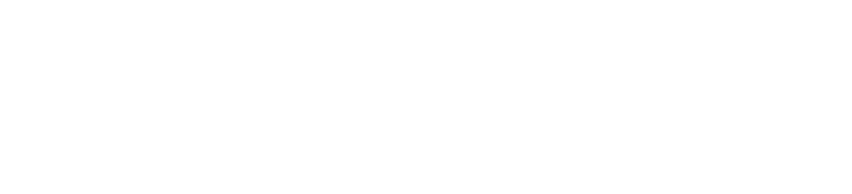
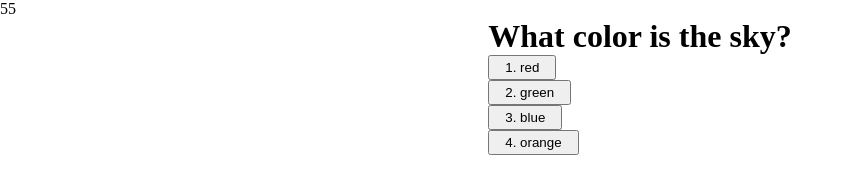
Before and after one commit to csabbah/dynamic-coding-quiz, a plain HTML site: page index.html in a window 1280 px wide. Shown: the whole page, without its empty margins (0-852 px from the left). Drawn offline with Linux system fonts and the light colour scheme.

Commit message:
Added the initial raw functionality of the quiz including the timer

```diff
--- a/Assets/CSS/styles.css
+++ b/Assets/CSS/styles.css
@@ -0,0 +1,16 @@
+* {
+  padding: 0;
+  margin: 0;
+}
+
+ul {
+  list-style: none;
+}
+
+main {
+  display: flex;
+  justify-content: center;
+}
+.btn {
+  padding: 3px 15px;
+}
--- a/Assets/JS/script.js
+++ b/Assets/JS/script.js
@@ -0,0 +1,120 @@
+var questions = [
+  {
+    question: 'What color is the sky?',
+    options: ['red', 'green', 'blue', 'orange'],
+    answer: 'blue',
+  },
+  {
+    question: 'Why am i gay?',
+    options: ['idk', 'suure', 'why', 'yes'],
+    answer: 'idk',
+  },
+  {
+    question: 'Why is soup good?',
+    options: ['warm', 'good', 'hot', 'sexy'],
+    answer: 'hot',
+  },
+];
+
+// Count down timer
+var label = document.querySelector('.timer');
+var timeLeft = 60;
+var timeInterval = setInterval(function () {
+  timeLeft -= 1;
+  label.innerText = timeLeft;
+
+  if (timeLeft == 0) {
+    clearInterval(timeInterval);
+    displayResults();
+  }
+}, 1000);
+
+// ------ ------ ------ ------ ------ ------ ------ ------ ------ ------
+
+var currentQuiz = 0; // Index of the quiz
+var score = 0; // Keeps track of user score
+var optionCounter = 1; // Counter for the button label i.e. (1. Green, 2. Blue, etc)
+
+// ------ ------ ------ Load the quiz with the current index and check responses
+function loadQuiz() {
+  // For each quiz, display the questions, options and add an event for the current buttons
+  const currentQuizData = questions[currentQuiz];
+  var questionLabel = document.getElementById('question-label');
+  questionLabel.innerText = currentQuizData.question;
+  loadOptions(); // Load all option button elements
+  trackEvent(); // Add event listener to all the buttons we generated
+  // And check the response we clicked on
+}
+
+// ------ ------ ------ Listen for the clicks on the option buttons and extract their data
+function trackEvent() {
+  var buttons = document.querySelectorAll('.option');
+  buttons.forEach((button) => {
+    button.addEventListener('click', (e) => {
+      // Extract the data attributes from the button (which is the response itself)
+      optionPicked = e.target.attributes['data-option'].value;
+      checkResponse(optionPicked);
+    });
+  });
+}
+
+// ------ ------ ------ Check result of the user input and determine next course of action
+function checkResponse(response) {
+  const correct = () => {
+    score++;
+    console.log(true);
+  };
+  const incorrect = () => {
+    console.log(false);
+  };
+
+  response == questions[currentQuiz].answer ? correct() : incorrect();
+  currentQuiz++;
+
+  const nextQuestion = () => {
+    clearOptions(); // Clear current options
+    loadQuiz(); // Load new ones (including new question)
+  };
+  const quizFinished = () => {
+    displayResults(); // Display end game screen
+    clearInterval(timeInterval); // Stop the timer
+  };
+
+  currentQuiz < questions.length ? nextQuestion() : quizFinished();
+}
+// ------ ------ ------ Generate the option button elements
+function loadOptions() {
+  var quizUl = document.querySelector('.questions');
+
+  questions[currentQuiz].options.forEach((option) => {
+    var questionEl = document.createElement('li');
+    questionEl.innerHTML = `<div><button data-option="${option}" class='btn option'>${optionCounter}. ${option}</button></div>`;
+    optionCounter++;
+    quizUl.append(questionEl);
+  });
+}
+
+// ------ ------ ------ Remove current option buttons to replace with the new ones
+function clearOptions() {
+  var options = document.querySelectorAll('.option');
+  options.forEach((option) => {
+    option.remove();
+  });
+  optionCounter = 1; // Reset button label counter
+}
+
+// ------ ------ ------ Display the end game result and screen
+function displayResults() {
+  // End game screen
+  // - Inform the user what score they achieved
+  // - Inform the user how many questions they got right out of (i.e. 5/10)
+  // - Inform the user how much time they had left
+  // - Inform the the user if they beat a high score (extract that data from local storage)
+  //      - If local storage doesn't exist, add a score of 0 so there's something to compare it with
+  //      - If you get stuck on tracking local high score, refer to the robot gladiator project
+  // - Allow user to input their initials so we can submit score to local storage
+
+  alert(score);
+}
+
+loadQuiz();
--- a/index.html
+++ b/index.html
@@ -4,7 +4,18 @@
     <meta charset="UTF-8" />
     <meta http-equiv="X-UA-Compatible" content="IE=edge" />
     <meta name="viewport" content="width=device-width, initial-scale=1.0" />
+    <link rel="stylesheet" href="./Assets/CSS/styles.css" />
     <title>Rapid Test - Main</title>
   </head>
-  <body></body>
+  <body>
+    <div class="timer">60</div>
+
+    <main>
+      <div class="quiz-container">
+        <h1 id="question-label"></h1>
+        <ul class="questions"></ul>
+      </div>
+    </main>
+    <script src="./Assets/JS/script.js"></script>
+  </body>
 </html>
```
Also changed, not shown: Assets/JS/questions.js (added, +15 -0 lines).
